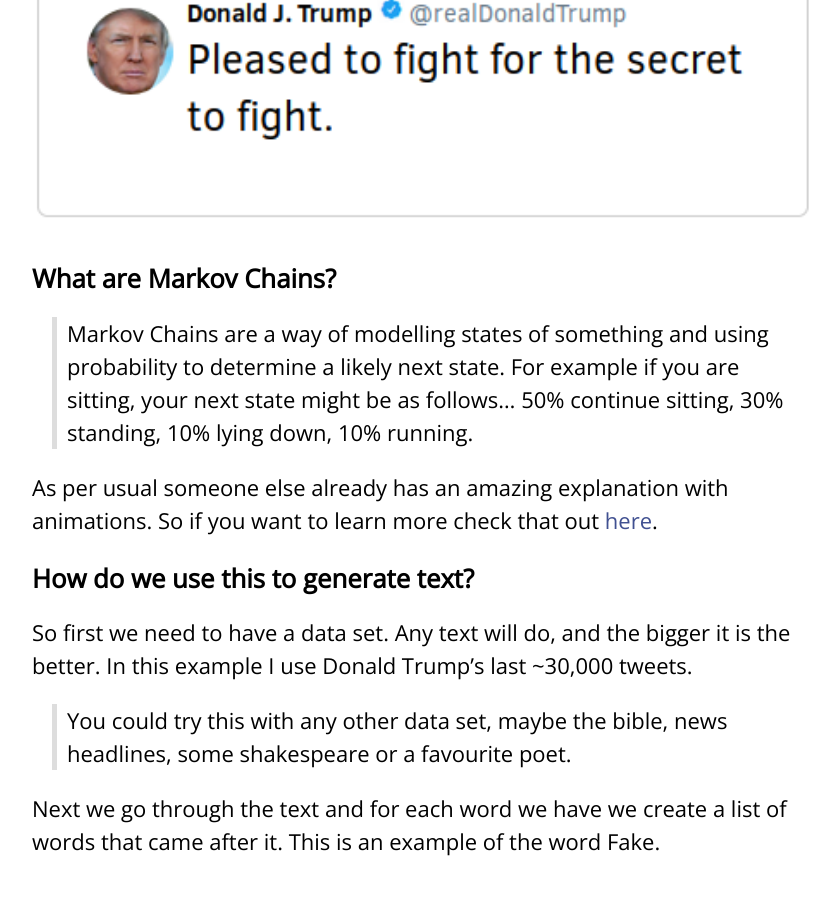
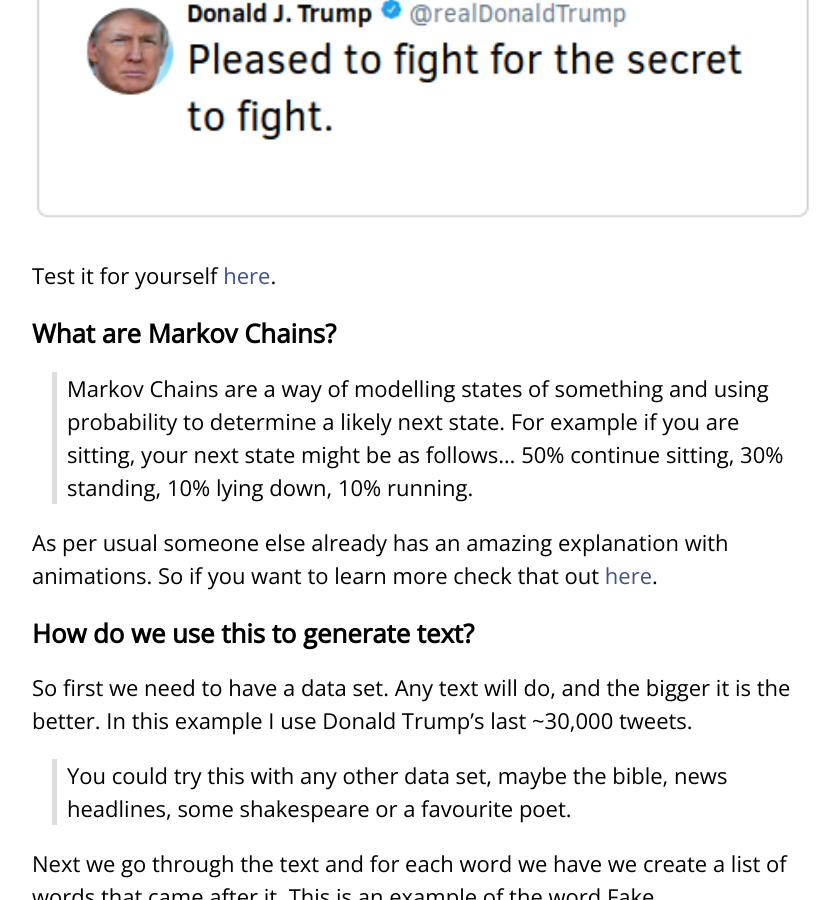
Before and after one commit to foopod/blog-3.0, a Jekyll site: the page built from _posts/2019-11-27-fake-news.md, in a window 1280 px wide and 900 px high, scrolled down 381 px. Shown: the whole window, without its empty margins (212-1052 px from the left). Built offline with Jekyll 4.4.1, drawn with Linux system fonts in a browser that asks for light colours; some of the changed text lies outside the part shown.

Commit message:
move generator to top

```diff
--- a/_posts/2019-11-27-fake-news.md
+++ b/_posts/2019-11-27-fake-news.md
@@ -6,6 +6,8 @@
 
 ---
 ![](/public/images/trump-tweet.png)
+
+Test it for yourself [here](https://foopod.github.io/trump/).
 
 ### What are Markov Chains?
 
```
Also changed, not shown: other parts of _posts/2019-11-27-fake-news.md (+0 -2 lines).
